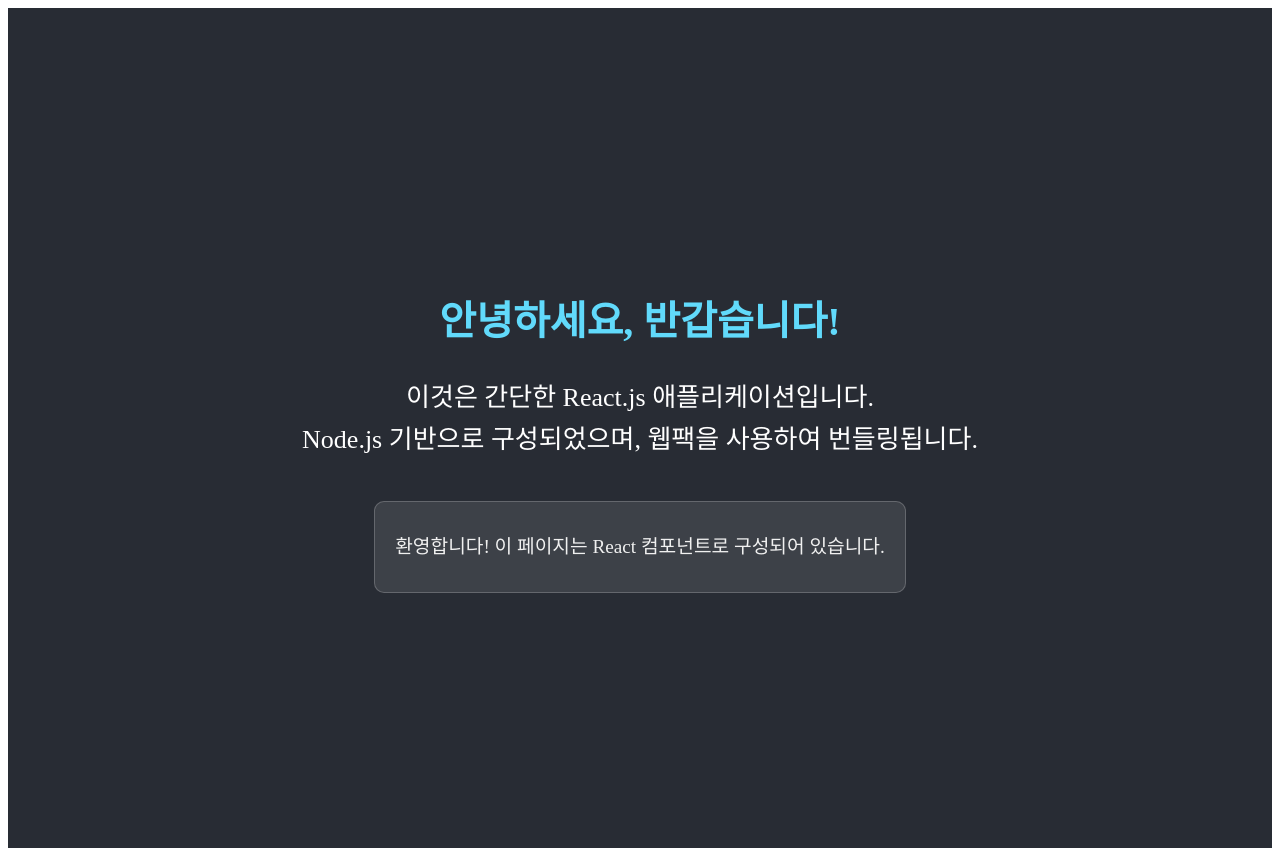
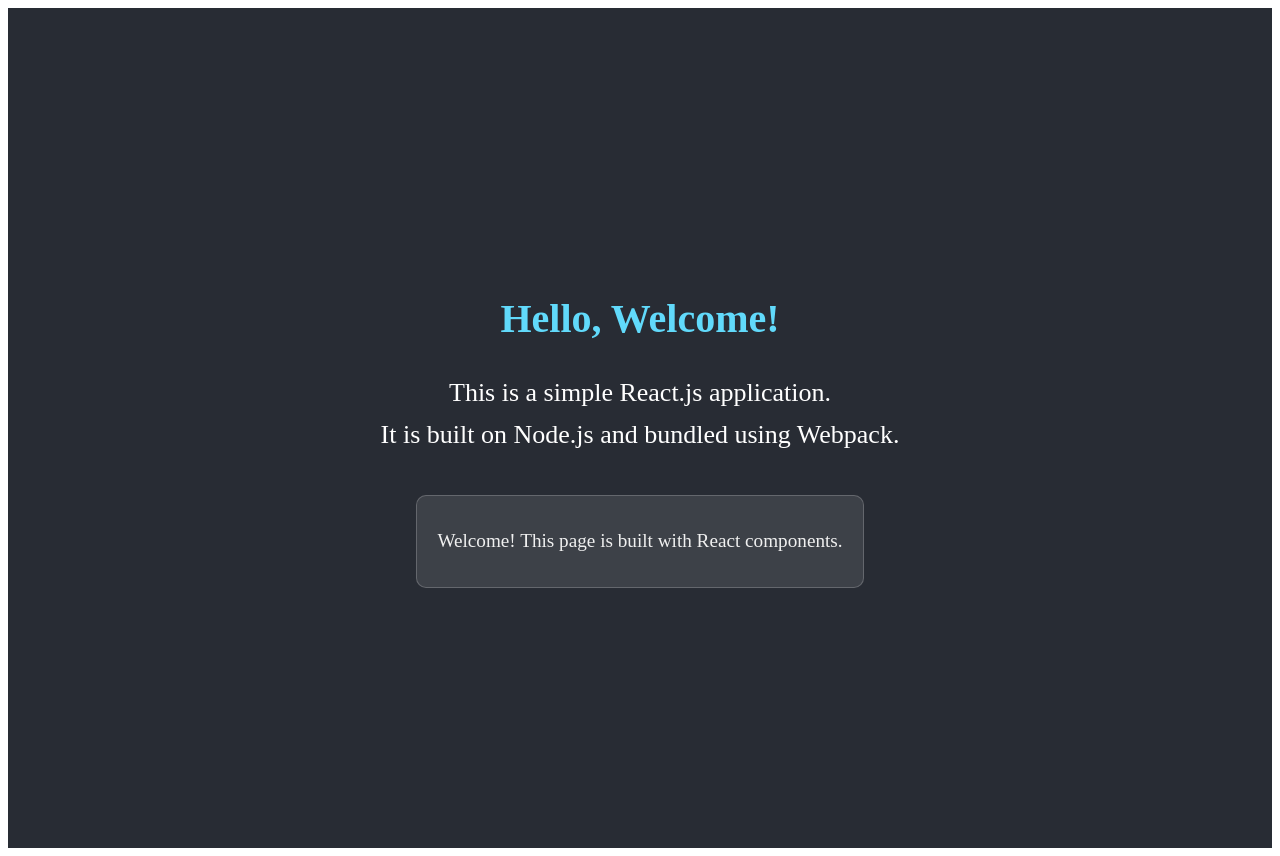
Before and after one commit to donghoon-lee-mrt/vercel_app_tutorial, a React app: page / in a window 1280 px wide. Built offline with nearby package versions, Linux system fonts and the light colour scheme.

Commit message:
Translate Korean text to English in App.js and index.html

```diff
--- a/public/index.html
+++ b/public/index.html
@@ -4,11 +4,11 @@
     <meta charset="utf-8" />
     <meta name="viewport" content="width=device-width, initial-scale=1" />
     <meta name="theme-color" content="#000000" />
-    <meta name="description" content="간단한 React.js 애플리케이션" />
+    <meta name="description" content="Simple React.js Application" />
     <title>React App</title>
   </head>
   <body>
-    <noscript>JavaScript를 활성화해야 이 앱을 실행할 수 있습니다.</noscript>
+    <noscript>You need to enable JavaScript to run this app.</noscript>
     <div id="root"></div>
   </body>
 </html>
--- a/src/App.js
+++ b/src/App.js
@@ -5,14 +5,14 @@
   return (
     <div className="App">
       <header className="App-header">
-        <h1>안녕하세요, 반갑습니다!</h1>
+        <h1>Hello, Welcome!</h1>
         <p>
-          이것은 간단한 React.js 애플리케이션입니다.
+          This is a simple React.js application.
           <br />
-          Node.js 기반으로 구성되었으며, 웹팩을 사용하여 번들링됩니다.
+          It is built on Node.js and bundled using Webpack.
         </p>
         <div className="welcome-message">
-          <p>환영합니다! 이 페이지는 React 컴포넌트로 구성되어 있습니다.</p>
+          <p>Welcome! This page is built with React components.</p>
         </div>
       </header>
     </div>
```
